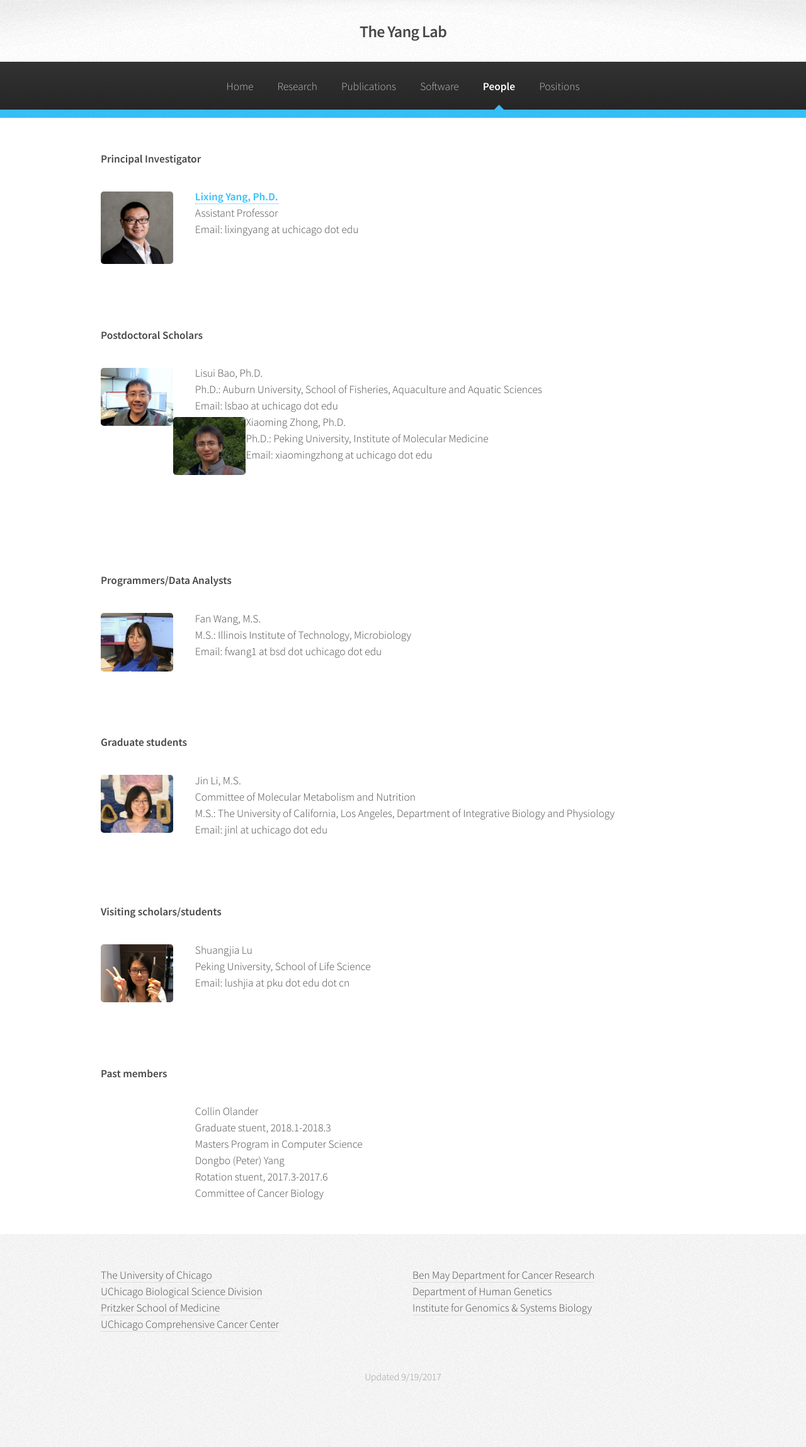
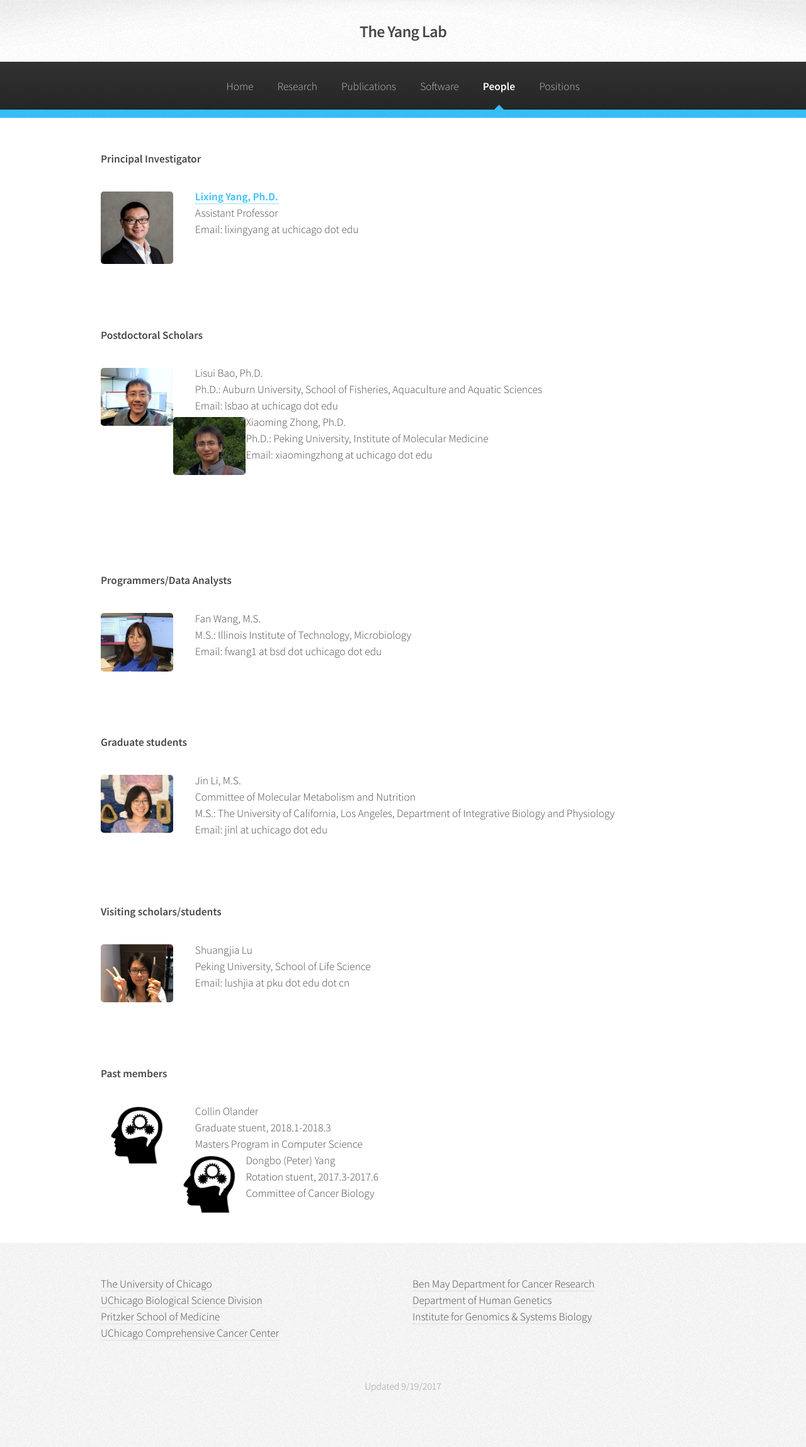
Before and after one commit to guru-yang/test, a Jekyll site: the page built from people.html, in a window 1280 px wide. Shown: the whole page at 63% size. Built offline with Jekyll 4.4.1, drawn with Linux system fonts in a browser that asks for light colours.

Commit message:
past member head

```diff
--- a/people.html
+++ b/people.html
@@ -97,12 +97,17 @@ layout: default
 		<div class="container">
 			<p><b>Past members</b></p>
 					<div class="box post">
+						<a class="image left"><img src="{{ site.baseurl }}/people/head.png"/></a>
 						<div class="inner">
 							<ul class="unstyled">
 								<li>Collin Olander</li>
 								<li>Graduate stuent, 2018.1-2018.3</li>
 								<li>Masters Program in Computer Science</li>
-								<li></li>
+							</ul>
+						</div>
+						<a class="image left"><img src="{{ site.baseurl }}/people/head.png"/></a>
+						<div class="inner">
+							<ul class="unstyled">
 								<li>Dongbo (Peter) Yang</li>
 								<li>Rotation stuent, 2017.3-2017.6</li>
 								<li>Committee of Cancer Biology</li>
```
Also changed, not shown: people/head.png (added).
